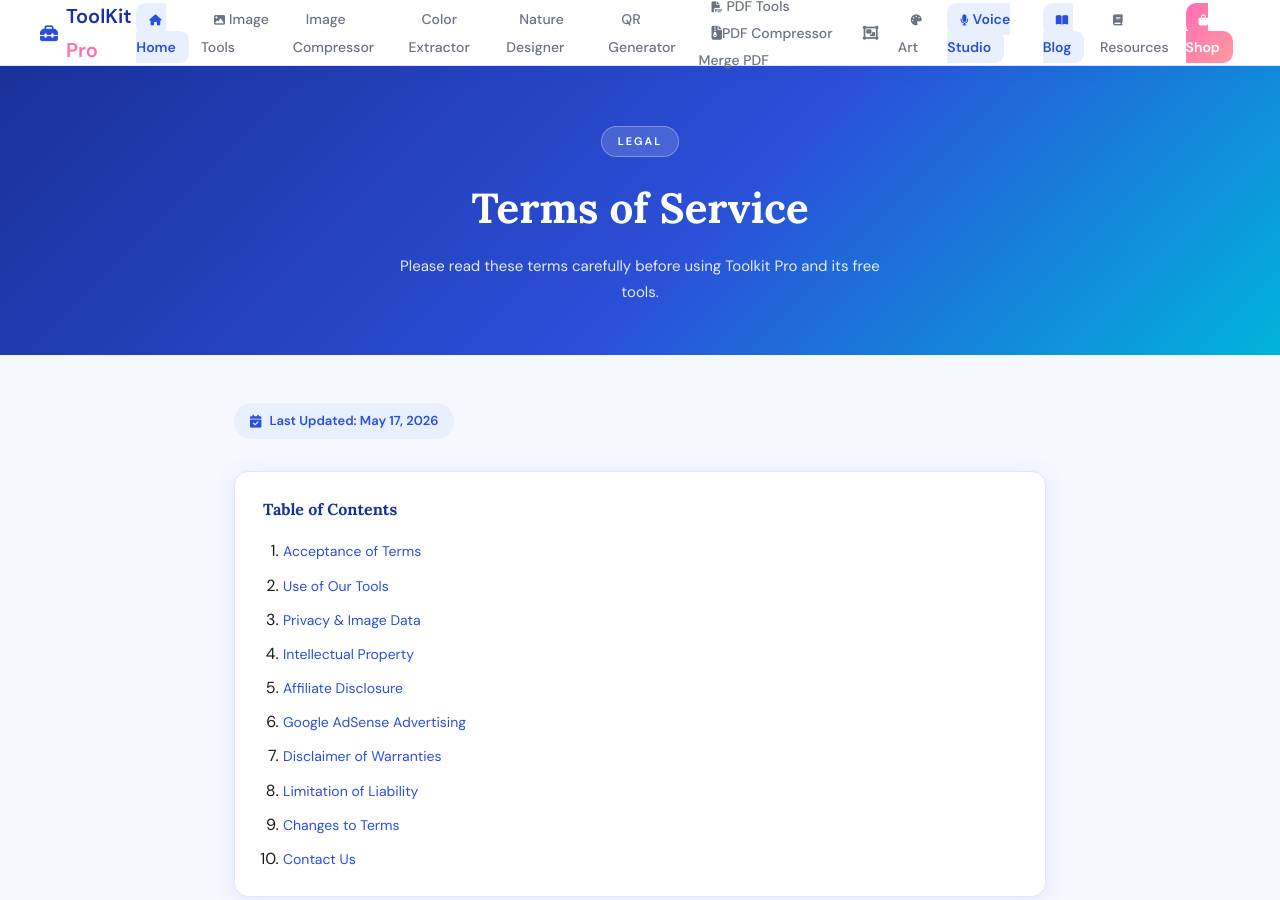
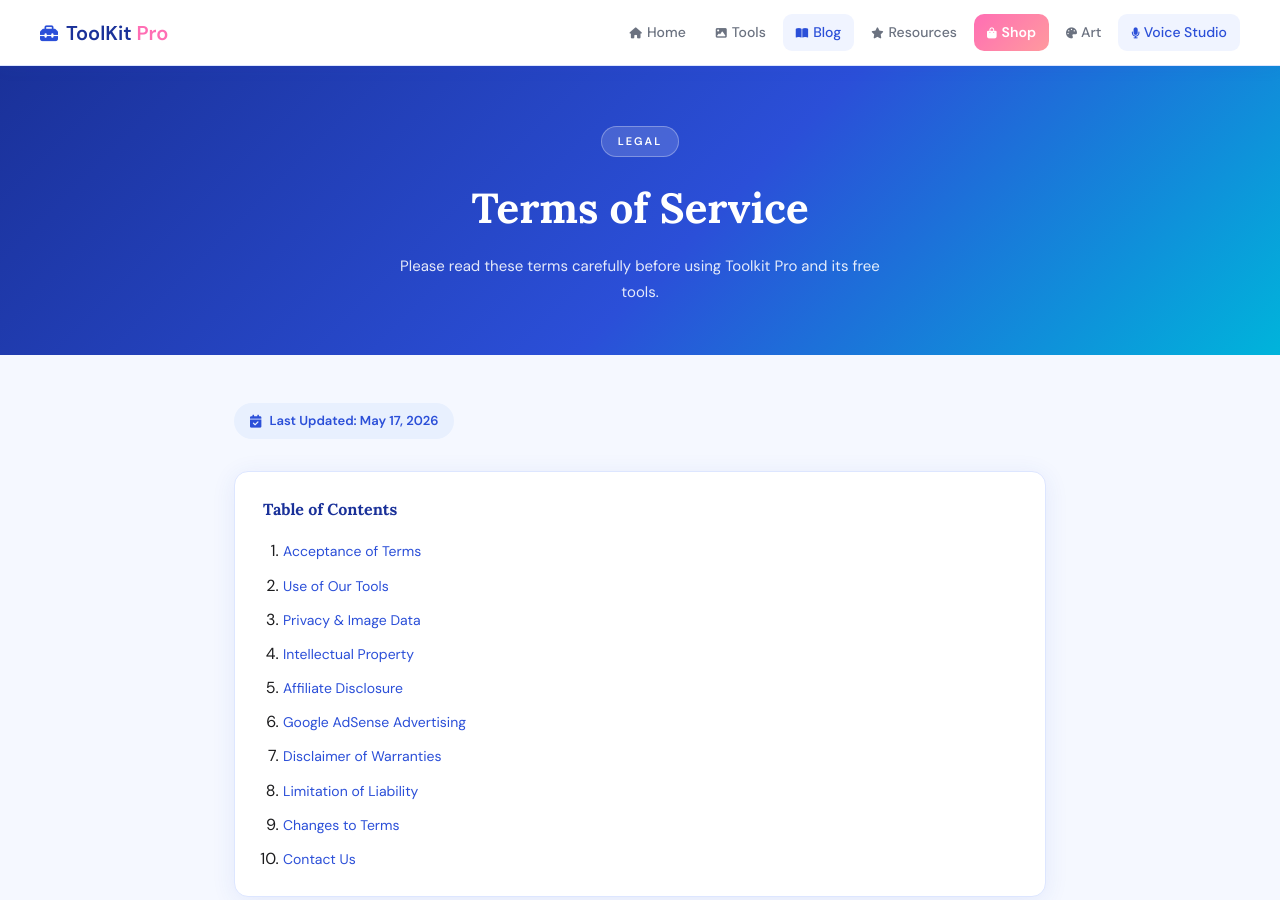
Before and after one commit to ShaheeraSadia/App-Tool, a plain HTML site: page terms.html in a window 1280 px wide. Shown: the top 900 px of the page. Drawn offline with Linux system fonts and the light colour scheme.

Commit message:
Update terms.html

```diff
--- a/terms.html
+++ b/terms.html
@@ -22,7 +22,7 @@
     html { scroll-behavior: smooth; }
     body { font-family: 'DM Sans', sans-serif; background: var(--bg); color: var(--text); line-height: 1.7; }
 
-    /* ── NAV ── */
+    /* ── NAV ──
     nav {
       background: var(--white); border-bottom: 1px solid #dde6ff;
       padding: 0 40px; display: flex; align-items: center;
@@ -40,7 +40,7 @@
     .nav-links a.active { color: var(--blue); background: var(--blue-light); font-weight: 600; }
     .nav-shop { background: linear-gradient(135deg, var(--pink), #ff9a9e) !important; color: white !important; border-radius: 10px !important; font-weight: 600 !important; }
 
-    /* Mobile Menu */
+    /* Mobile Menu
     .menu-toggle { display: none; flex-direction: column; cursor: pointer; gap: 5px; z-index: 1001; }
     .menu-toggle .bar { width: 25px; height: 3px; background: var(--blue-dark); border-radius: 2px; transition: .3s; }
     @media (max-width: 960px) {
@@ -53,6 +53,31 @@
       .menu-toggle.is-active .bar:nth-child(2) { opacity: 0; }
       .menu-toggle.is-active .bar:nth-child(1) { transform: translateY(8px) rotate(45deg); }
       .menu-toggle.is-active .bar:nth-child(3) { transform: translateY(-8px) rotate(-45deg); }
+    }
+*/
+
+    /* ── NAV ── */
+    nav{background:var(--white);border-bottom:1px solid #dde6ff;padding:0 40px;display:flex;align-items:center;justify-content:space-between;height:66px;position:sticky;top:0;z-index:300;box-shadow:0 2px 16px rgba(43,79,216,0.07)}
+    .nav-logo{display:flex;align-items:center;gap:8px;text-decoration:none}
+    .nav-logo i{color:var(--blue);font-size:18px}
+    .nav-logo-text{font-size:20px;font-weight:700;color:var(--blue-dark)}
+    .nav-logo-text em{color:var(--pink);font-style:normal}
+    .nav-links{display:flex;gap:4px;list-style:none;align-items:center}
+    .nav-links a{text-decoration:none;color:var(--muted);font-size:14px;font-weight:500;padding:7px 13px;border-radius:9px;transition:all .2s;display:block}
+    .nav-links a:hover,.nav-links a.active{color:var(--blue);background:var(--blue-pale)}
+    .nav-shop{background:linear-gradient(135deg,var(--pink),#ff9a9e)!important;color:white!important;border-radius:10px!important;font-weight:600!important}
+    .menu-toggle{display:none;flex-direction:column;cursor:pointer;gap:5px;z-index:1001;background:none;border:none;padding:4px}
+    .menu-toggle .bar{width:25px;height:3px;background:var(--blue-dark);border-radius:2px;transition:.3s;display:block}
+    @media(max-width:960px){
+      nav{padding:0 16px}
+      .menu-toggle{display:flex}
+      .nav-links{position:fixed;top:66px;left:-100%;width:82%;max-width:320px;height:100vh;background:var(--white);flex-direction:column;align-items:flex-start;padding:24px 20px;transition:.35s ease;box-shadow:8px 0 24px rgba(0,0,0,.12);z-index:1000;gap:4px;overflow-y:auto}
+      .nav-links.active{left:0}
+      .nav-links li{width:100%}
+      .nav-links a{font-size:15px;padding:12px 14px;border-radius:10px;border-bottom:1px solid var(--blue-pale)}
+      .menu-toggle.is-active .bar:nth-child(2){opacity:0}
+      .menu-toggle.is-active .bar:nth-child(1){transform:translateY(8px) rotate(45deg)}
+      .menu-toggle.is-active .bar:nth-child(3){transform:translateY(-8px) rotate(-45deg)}
     }
 
     /* HERO */
@@ -123,45 +148,28 @@
 <body>
 
  <!-- ══ NAV ══ -->
-<nav id="home">
-  <a href="/" class="nav-logo">
+
+<nav>
+  <a href="https://app-tool.vercel.app/index.html" class="nav-logo">
     <i class="fas fa-toolbox"></i>
     <span class="nav-logo-text">ToolKit <em>Pro</em></span>
   </a>
-  <div class="menu-toggle" id="mobile-menu">
+  <button class="menu-toggle" id="mobile-menu" aria-label="Open menu">
     <span class="bar"></span><span class="bar"></span><span class="bar"></span>
-  </div>
+  </button>
   <ul class="nav-links" id="nav-links">
-    <li><a href="/" class="active"><i class="fas fa-home" style="margin-right:4px;font-size:11px;"></i>Home</a></li>
-    <li class="nav-dropdown">
-      <a href="#uploadArea"><i class="fas fa-image" style="margin-right:4px;font-size:11px;"></i>Image Tools</a>
-      <div class="dropdown-menu">
-         <li><a href="https://app-tool.vercel.app/index.html#uploadArea">Image Compressor</a></li>
-        <li><a href="https://app-tool.vercel.app/index.html#palette-section">Color Extractor</a></li>
-        <li><a href="https://app-tool.vercel.app/index.html#nature-designer">Nature Designer</a></li>
-        <li><a href="https://app-tool.vercel.app/index.html#qr-section">QR Generator</a></li>
-      </div>
-    </li>
-   <li class="nav-dropdown">
-      <a href="#"><i class="fas fa-file-pdf" style="margin-right:4px;font-size:11px;"></i>PDF Tools</a>
-      <div class="dropdown-menu">
-        <a href="#" onclick="alert('PDF Compressor — Coming Soon!'); return false;"><i class="fas fa-file-archive"></i>PDF Compressor</a>
-        <a href="#" onclick="alert('PDF Merger — Coming Soon!'); return false;"><i class="fas fa-object-group"></i>Merge PDF</a>
-      </div>
-    </li>
+    <li><a href="https://app-tool.vercel.app/index.html"><i class="fas fa-home" style="margin-right:5px;font-size:11px"></i>Home</a></li>
+    <li><a href="https://app-tool.vercel.app/index.html#uploadArea"><i class="fas fa-image" style="margin-right:5px;font-size:11px"></i>Tools</a></li>
+    <li><a href="https://app-tool.vercel.app/Blog/all-blog.html" class="active"><i class="fas fa-book-open" style="margin-right:5px;font-size:11px"></i>Blog</a></li>
+
+    <li><a href="https://app-tool.vercel.app/Resources.html"><i class="fas fa-star" style="margin-right:5px;font-size:11px"></i>Resources</a></li>
+    <li><a href="https://app-tool.vercel.app/shopping.html" class="nav-shop"><i class="fas fa-shopping-bag" style="margin-right:5px;font-size:11px"></i>Shop</a></li>
+
+
 
  <li><a href="https://app-tool.vercel.app/art-tool.html"><i class="fas fa-palette" style="margin-right:4px;font-size:11px"></i>Art</a></li>
     <li><a href="https://app-tool.vercel.app/voice-studio.html" class="active"><i class="fas fa-microphone" style="margin-right:4px;font-size:11px"></i>Voice Studio</a></li>
 
-    <li><a href="https://app-tool.vercel.app/Blog/all-blog.html" class="active"><i class="fas fa-book-open" style="margin-right:5px;font-size:11px"></i>Blog</a></li>
-
-    <li><a href="https://app-tool.vercel.app/Resources.html"><i class="fas fa-book" style="margin-right:4px;font-size:11px;"></i>Resources</a></li>
- <!--   <li><a href="https://app-tool.vercel.app/shopping.html" class="nav-shop"><i class="fas fa-shopping-bag" style="margin-right:4px;font-size:11px;"></i>Shop</a></li>-->
-    <li>
-  <a href="https://app-tool.vercel.app/shopping.html" class="nav-shop">
-    <i class="fas fa-shopping-bag" style="font-size: 11px;"></i>
-    <span>Shop</span>
-  </a>
 </li>
   </ul>
 </nav>
```
